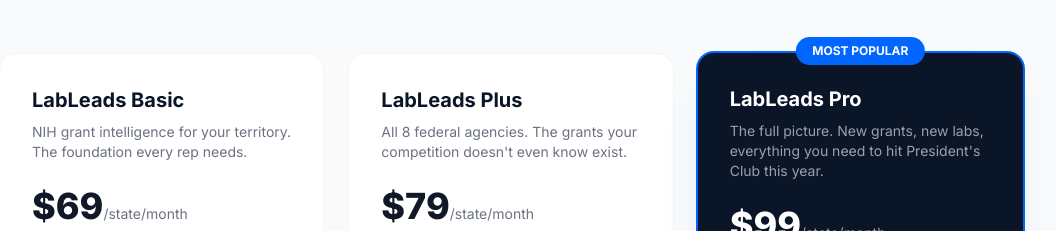
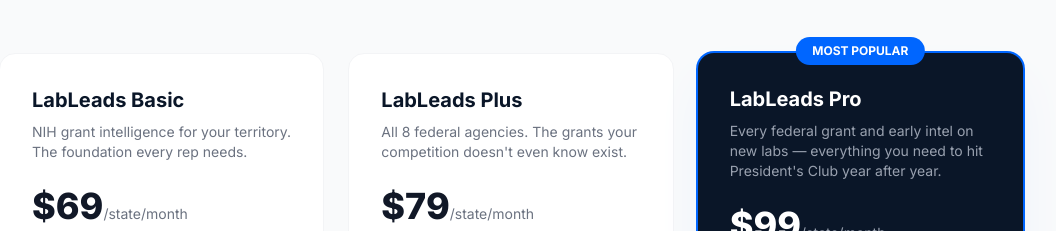
Before and after one commit to lableadmanager-bit/lableadspro-website, a Next.js app: page / in a window 1280 px wide. Shown: the part 3940-4171 px from the top of the page, without its empty margins (129-1185 px from the left). Built offline with nearby package versions, Linux system fonts and the light colour scheme.

Commit message:
Update LabLeads Pro description — emphasize federal grants + new lab intel

```diff
--- a/src/components/Pricing.tsx
+++ b/src/components/Pricing.tsx
@@ -35,7 +35,7 @@
     name: "LabLeads Pro",
     price: "$99",
     period: "/state/month",
-    description: "The full picture. New grants, new labs, everything you need to hit President's Club this year.",
+    description: "Every federal grant and early intel on new labs — everything you need to hit President's Club year after year.",
     features: [
       "Everything in LabLeads Plus",
       "New lab & faculty hire detection",
```
